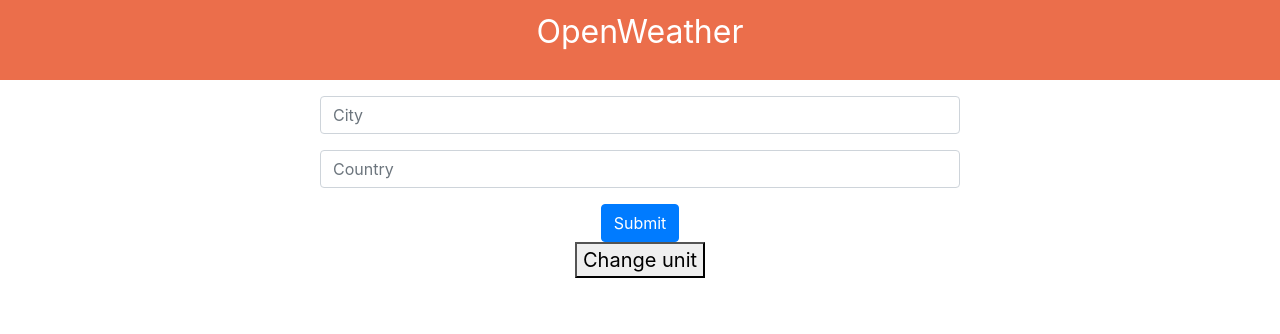
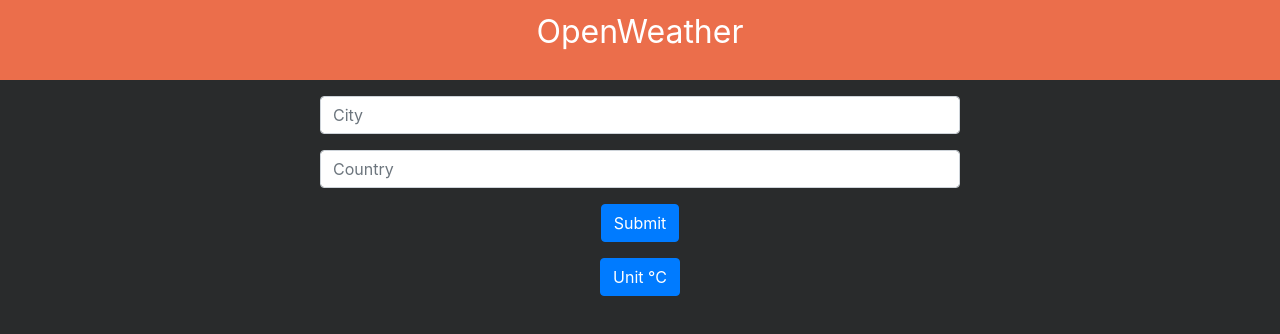
Before and after one commit to tonejk/openweather-react, a React (Create React App) app: page / in a window 1280 px wide. Shown: the top 334 px of the page. Built offline with nearby package versions, Linux system fonts and the light colour scheme; no server answers.

Commit message:
styling changes and changed functionality to switch units

```diff
--- a/src/App.css
+++ b/src/App.css
@@ -1,6 +1,6 @@
 .App {
-  text-align: center;
-  font-size: 20px;
+  min-height: 100vh;
+  background: #292b2c;
 }
 
 .App-header {
--- a/src/components/Style.css
+++ b/src/components/Style.css
@@ -1,13 +1,6 @@
 .chart {
-    display: flex;
-    align-items: center;
-    justify-content: center;
-    flex-direction: column;
-    padding: 40px 10%;
-    border-radius: 20px;
-    background: rgba(250, 250, 250, 0.85);
-    box-shadow: 10px 10px 5px 0px rgba(15, 15, 15, 0.404);
-    width: 50%;
-    margin: auto;
+    color: #fff;
+    font-size: 32px;
+    text-align: center;
     margin-top: 8rem;
 }
--- a/src/components/WeatherChart.jsx
+++ b/src/components/WeatherChart.jsx
@@ -1,32 +1,38 @@
 import React, { useState, useEffect } from "react";
+import Button from "react-bootstrap/Button";
 import "./Style.css";
 
-const WeatherChart = ({ city, country, tempC, tempF, description }) => {
+const WeatherChart = ({ city, country, tempC, tempF, description, icon }) => {
     const [temp, setTemp] = useState();
+    const [unit, setUnit] = useState();
 
     useEffect(() => {
-        setTemp(tempC)
+        setTemp(tempC);
+        setUnit(<>&deg;C</>);
     }, [tempC])
 
     const ConvertTemp = () => {
         if(temp === tempF) {
             setTemp(tempC);
+            setUnit(<>&deg;C</>);
         } else if (temp === tempC) {
             setTemp(tempF);
+            setUnit(<>&deg;F</>);
         }
     }
 
     return (
         <div>
-        <button onClick={ConvertTemp}>Change unit</button>
+        <Button onClick={ConvertTemp} variant="primary" className="d-flex justify-content-center mx-auto mt-3">
+            Unit {unit}
+        </Button>
         {city && country ?
             <div className="chart">
                 {<p>{city}, {country}</p>}
-                {temp ? temp.toFixed(1) : null}
+                <p>{temp ? temp.toFixed(1) : null}{unit}</p>
                 {<p>{description}</p>}
             </div>
             : null}
-            {console.log(temp)}
         </div>
     )
 }
--- a/src/components/WeatherForm.jsx
+++ b/src/components/WeatherForm.jsx
@@ -4,7 +4,7 @@
 
 const WeatherForm = ({ getWeatherData, error }) => {
     return (
-        <div>
+        <div className="text-center">
             <Form onSubmit={getWeatherData}>
                 <Form.Group className="mx-auto w-50 mt-3">
                     <Form.Control
```
Also changed, not shown: 1 other file (tests, documents, lock files or other folders).
